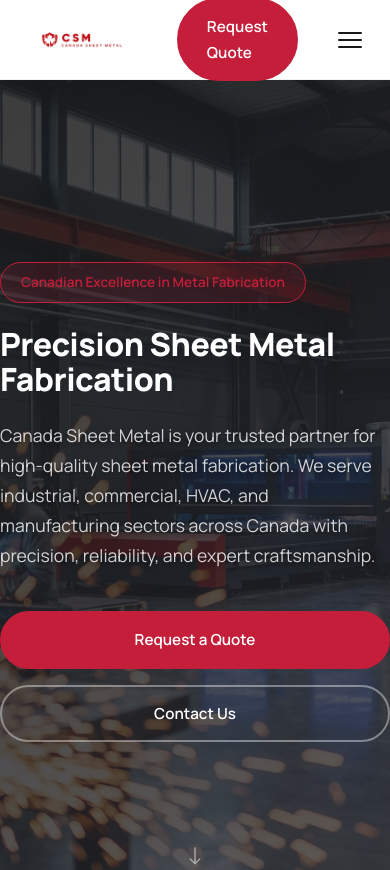
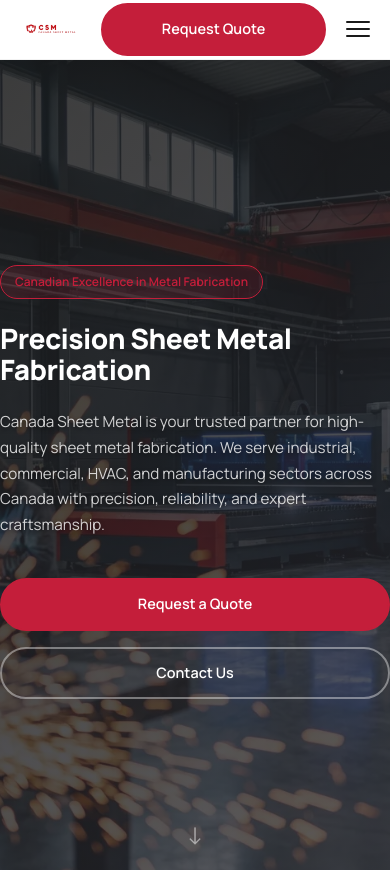
Before and after one commit to canadasheetmetal/canadasheetmetal.github.io, a React (Vite) app: page / in a window 390 px wide. Shown: the top 870 px of the page. Built offline with nearby package versions, Linux system fonts and the light colour scheme.

Commit message:
responsiveness improvements

```diff
--- a/src/components/Header.css
+++ b/src/components/Header.css
@@ -98,6 +98,11 @@
         display: flex;
     }
 
+    .logo {
+        width: 200px;
+        height: 60px;
+    }
+
     .nav {
         position: fixed;
         top: var(--header-height);
@@ -128,3 +133,21 @@
         display: none;
     }
 }
+
+@media (max-width: 480px) {
+    .logo {
+        width: 140px;
+        height: 50px;
+    }
+
+    .header-container {
+        padding: 0 12px;
+        gap: 12px;
+    }
+
+    .header-cta.mobile-cta {
+        display: inline-flex;
+        padding: 8px 16px;
+        font-size: 0.8rem;
+    }
+}
--- a/src/index.css
+++ b/src/index.css
@@ -264,3 +264,39 @@
     padding: 0 16px;
   }
 }
+
+@media (max-width: 480px) {
+  :root {
+    --section-padding: 48px;
+    --header-height: 60px;
+  }
+
+  .container {
+    padding: 0 12px;
+  }
+
+  h1 {
+    font-size: clamp(1.75rem, 6vw, 2.5rem);
+  }
+
+  h2 {
+    font-size: clamp(1.5rem, 5vw, 2rem);
+  }
+
+  p {
+    font-size: 0.95rem;
+  }
+
+  .btn {
+    padding: 12px 24px;
+    font-size: 0.9rem;
+  }
+
+  .section-header {
+    margin-bottom: 40px;
+  }
+
+  .page-header {
+    padding: 60px 0;
+  }
+}
--- a/src/pages/Home.css
+++ b/src/pages/Home.css
@@ -510,6 +510,7 @@
     }
 
     .industries-strip {
+        grid-template-columns: repeat(2, 1fr);
         gap: 12px;
     }
 
@@ -520,6 +521,54 @@
 
     .cta-box {
         padding: 48px 24px;
+    }
+}
+
+@media (max-width: 480px) {
+    .hero-content {
+        padding: 60px 0;
+    }
+
+    .hero-content h1 {
+        font-size: 1.75rem;
+    }
+
+    .hero-content>p {
+        font-size: 0.95rem;
+    }
+
+    .hero-tag {
+        font-size: 0.75rem;
+        padding: 6px 14px;
+    }
+
+    .industries-strip {
+        grid-template-columns: 1fr;
+        max-width: 100%;
+    }
+
+    .industry-pill {
+        padding: 12px 20px;
+        font-size: 0.85rem;
+    }
+
+    .capability-items {
+        gap: 16px;
+    }
+
+    .capability-check {
+        width: 24px;
+        height: 24px;
+        font-size: 0.65rem;
+    }
+
+    .cta-box {
+        padding: 36px 16px;
+    }
+
+    .btn {
+        width: 100%;
+        justify-content: center;
     }
 }
 
```
